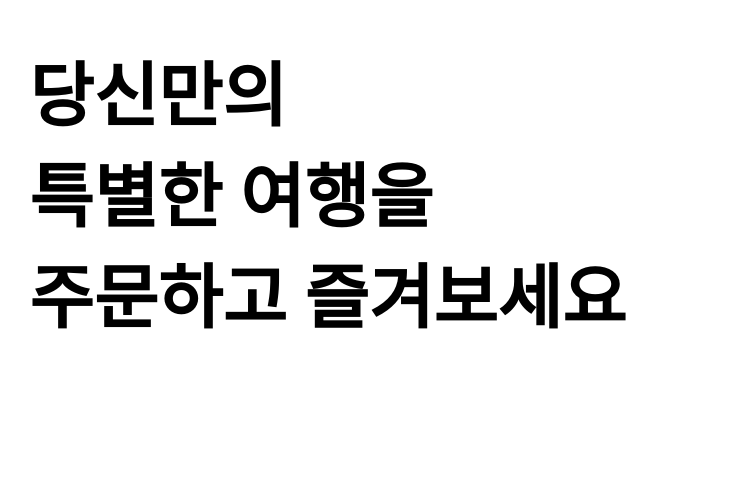
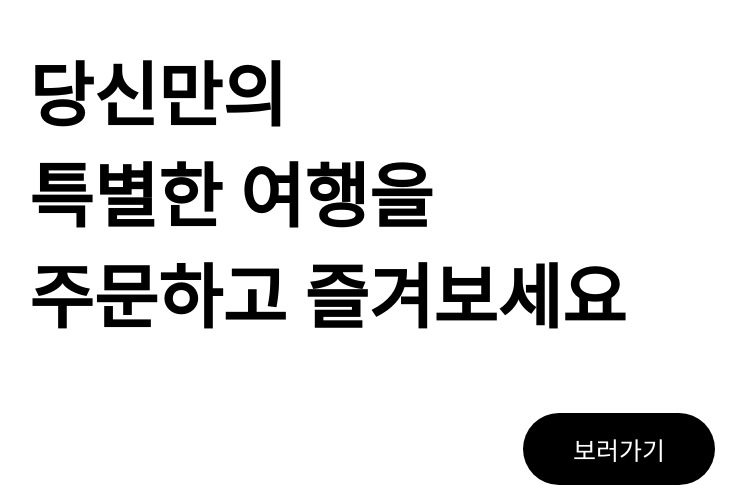
Before and after one commit to woooovely/travel-order, a React (Create React App) app in the folder client/: page / in a window 1280 px wide. Shown: the part 430-915 px from the top of the page, without its empty margins (21-767 px from the left). Before the commit the page ends 843 px from the top, so only its background shows below. Built offline with nearby package versions, Linux system fonts and the light colour scheme.

Commit message:
⚡ :: 이동하기 버튼 추가

```diff
--- a/client/src/pages/main/index.tsx
+++ b/client/src/pages/main/index.tsx
@@ -8,11 +8,39 @@ const MainPage = () => {
           <TextContainer>
             <p>당신만의<br />특별한 여행을<br />주문하고 즐겨보세요</p>
           </TextContainer>
+          <BtnContainer>
+            <MoveBtn>
+                보러가기
+            </MoveBtn>
+          </BtnContainer>
         </>
     )
 }
 
 export default MainPage;
+
+const MoveBtn = styled.button`
+    width: 192px;
+    height: 72px;
+    background-color: black;
+    border: none;
+    border-radius: 40px;
+    font-size: 25px;
+    color: white;
+    transition: background-color 0.6s ease-in-out;
+    &:hover {
+        background-color: white;
+        border: 1px solid black;
+        color: black;
+        cursor: pointer;
+    }
+`
+
+const BtnContainer = styled.div`
+    width: 192px;
+    height: 72px;
+    margin: 0 auto;
+`
 
 const easeIn = keyframes`
     0% {
```
